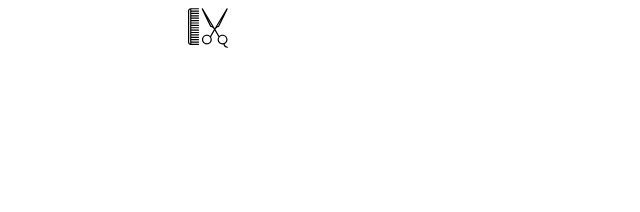
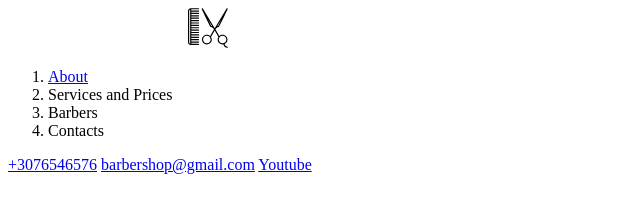
Before and after one commit to Ionyk/barbershop-html-css-lectia-1, a plain HTML site: page index.html in a window 1280 px wide. Shown: the whole page, without its empty margins (0-640 px from the left). Drawn offline with Linux system fonts and the light colour scheme.

Commit message:
Second commit
Added about +tel and email

```diff
--- a/index.html
+++ b/index.html
@@ -7,9 +7,31 @@
     <title>BarberShop</title>
 </head>
 <body>
-    <a href="index.html">
-        <img src="./images/logo.svg" alt="logo-barbershop" />
-    </a>
+    <header>
+        <a href="index.html">
+            <img src="./images/logo.svg" alt="logo-barbershop" />
+        </a>
+        <nav>
+            <ol>
+                <li>
+                    <a href="about.html">About</a>
+                </li>
+                <li>
+                    <a>Services and Prices</a>
+                </li>
+                <li>
+                    <a>Barbers</a>
+                </li>
+                <li>
+                    <a>Contacts</a>
+                </li>
+            </ol>
+        </nav>
 
+        <a href="tel:+3076546576">+3076546576</a>
+        <a href="mailto:barbershop@gmail.com">barbershop@gmail.com</a>
+        <a href="https://www.youtube.com" rel ="noopener norefferrer nofollow" target ="_blank">Youtube</a>
+
+    </header>
 </body>
 </html>
```
Also changed, not shown: about.html (added, +11 -0 lines).
